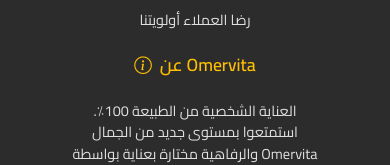
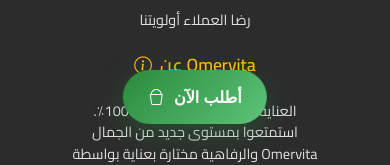
Before and after one commit to Brahimoubeka/Omervitaar, a website: page public/product-detail.html in a window 390 px wide. Shown: the part 680-845 px from the top of the page. Drawn offline with nearby package versions, Linux system fonts and the light colour scheme; no server answers.

Commit message:
Fix mobile overflow and sticky order button stability on product detail page

```diff
--- a/public/product-detail.html
+++ b/public/product-detail.html
@@ -140,6 +140,10 @@
     }
     * { font-family: 'cairo', 'Inter', sans-serif; }
 
+    html, body {
+      overflow-x: hidden;
+    }
+
     body {
       background: var(--light-gray);
       padding-top: 70px;
@@ -148,6 +152,56 @@
     #product-info-col h1 {
       font-size: 1.25rem;
       margin-bottom: 0.9rem;
+    }
+
+    .sticky-order-now-btn {
+      position: fixed;
+      left: 50%;
+      bottom: calc(env(safe-area-inset-bottom, 0px) + 2.5rem);
+      transform: translateX(-50%);
+      z-index: 1055;
+      background: linear-gradient(135deg, #2a8a3d, #60c97f);
+      color: #ffffff;
+      border-radius: 999px;
+      border: none;
+      padding: 0.95rem 1.6rem;
+      box-shadow: 0 10px 30px rgba(42,138,61,0.35);
+      font-size: 1rem;
+      font-weight: 700;
+      display: inline-flex;
+      align-items: center;
+      gap: 0.6rem;
+      overflow: hidden;
+      transition: transform 0.18s ease, box-shadow 0.18s ease, background 0.3s ease;
+    }
+
+    .sticky-order-now-btn:hover,
+    .sticky-order-now-btn:focus {
+      transform: translateX(-50%) translateY(-1px);
+      box-shadow: 0 14px 38px rgba(42,138,61,0.45);
+      background: linear-gradient(135deg, #22803a, #51b36b);
+      outline: none;
+    }
+
+    .sticky-order-now-btn::before {
+      content: "";
+      position: absolute;
+      left: 50%;
+      top: 50%;
+      width: 220%;
+      height: 220%;
+      transform: translate(-50%, -50%);
+      border-radius: 999px;
+      background: radial-gradient(circle at center, rgba(58,149,65,0.35), transparent 55%);
+      opacity: 0.55;
+      filter: blur(14px);
+      animation: pulseGlow 2.8s ease-in-out infinite;
+      z-index: -1;
+    }
+
+    @keyframes pulseGlow {
+      0%, 100% { transform: translate(-50%, -50%) scale(0.98); opacity: 0.48; }
+      50% { transform: translate(-50%, -50%) scale(1.12); opacity: 0.65; }
     }
 
     /* Breadcrumb custom styling */
@@ -959,6 +1013,12 @@
       </div>
     </div>
   </main>
+
+  <button type="button" class="sticky-order-now-btn" data-bs-toggle="modal" data-bs-target="#directCheckoutModal" aria-label="أطلب الآن">
+    <i class="bi bi-bucket"></i>
+    أطلب الآن
+  </button>
+
   <!-- Add Review Modal -->
   <div class="modal fade" id="addReviewModal" tabindex="-1" aria-labelledby="addReviewModalLabel" aria-hidden="true">
     <div class="modal-dialog">
```
